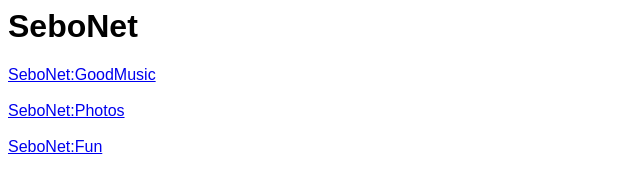
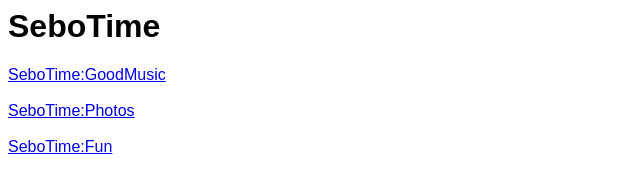
Before and after one commit to SeboTime/SeboTime.github.io, a plain HTML site: page index.html in a window 1280 px wide. Shown: the whole page, without its empty margins (0-640 px from the left). Drawn offline with Linux system fonts and the light colour scheme.

Commit message:
Update index.html

```diff
--- a/index.html
+++ b/index.html
@@ -1,20 +1,20 @@
 <html lang="de">
     <head>
-        <title>SeboNet</title>
+        <title>SeboTime</title>
         <script src="script.js"></script>
     </head>
     <body>
         <div>
-            <h1 style="font-family: Arial;">SeboNet</h1>
+            <h1 style="font-family: Arial;">SeboTime</h1>
         </div>
         <div>
-            <a style="font-family: Arial;" href="GoodMusic/">SeboNet:GoodMusic</a>
+            <a style="font-family: Arial;" href="GoodMusic/">SeboTime:GoodMusic</a>
             <br>
             <br>
-            <a style="font-family: Arial;" href="Photos/">SeboNet:Photos</a>
+            <a style="font-family: Arial;" href="Photos/">SeboTime:Photos</a>
             <br>
             <br>
-            <a style="font-family: Arial;" href="Fun/">SeboNet:Fun</a>
+            <a style="font-family: Arial;" href="Fun/">SeboTime:Fun</a>
         </div>
     </body>
 </html>
```
